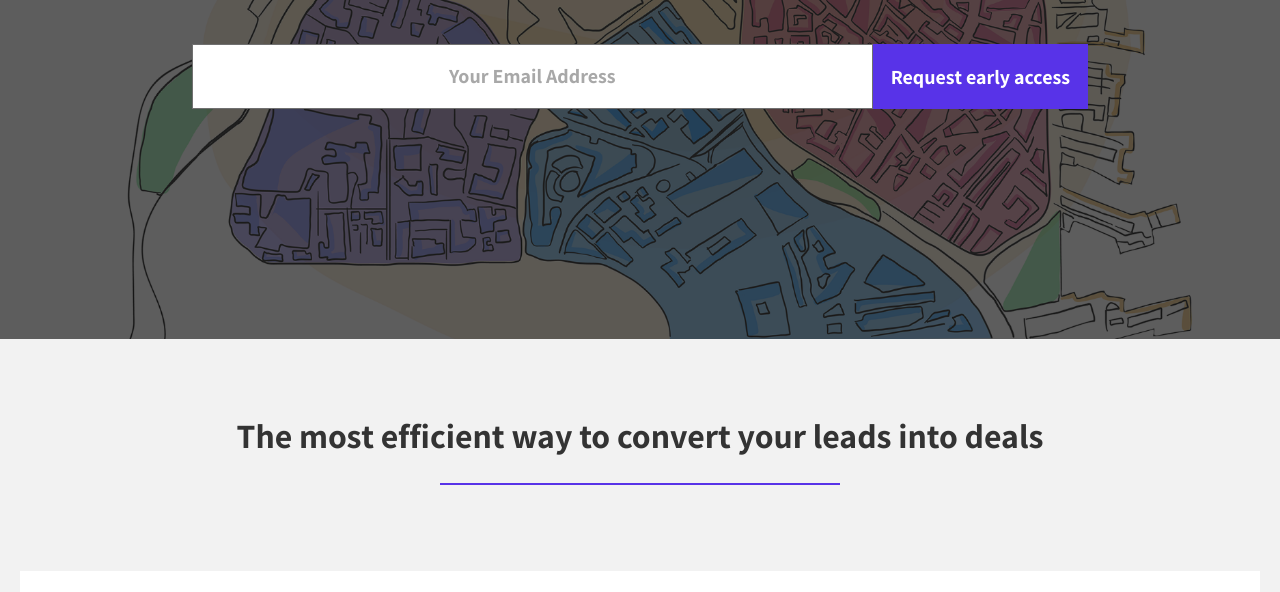
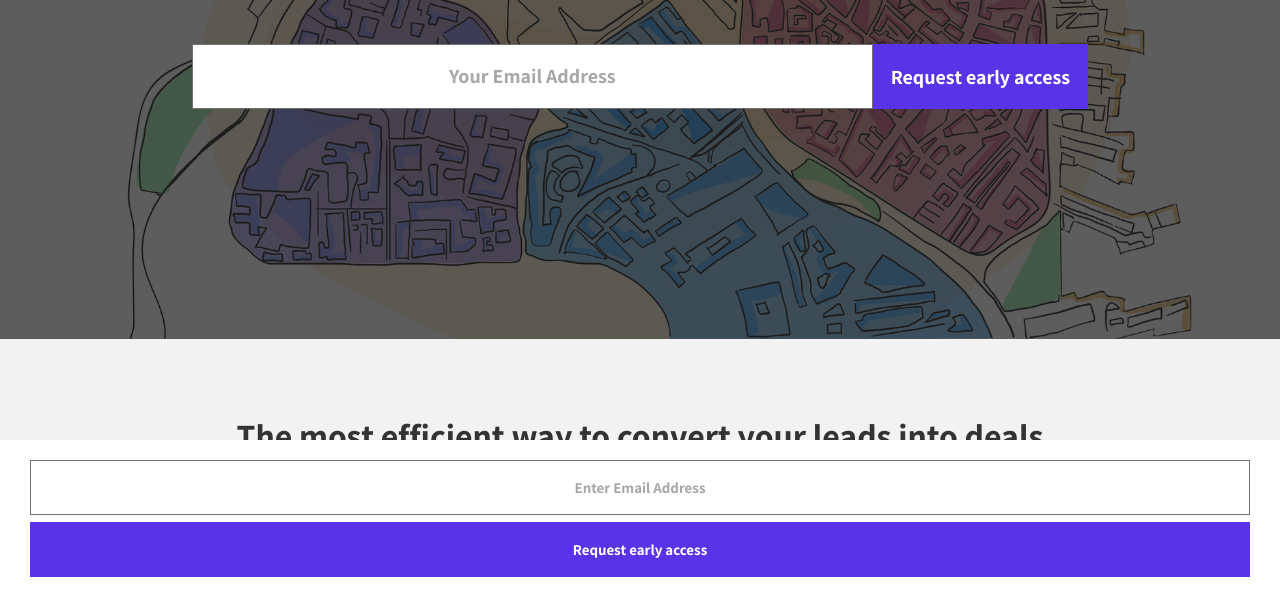
Before and after one commit to mxryabov/rentbase-test, a website: page index.html in a window 1280 px wide. Shown: the part 360-952 px from the top of the page. Drawn offline with nearby package versions, Linux system fonts and the light colour scheme; a script that the page names is missing.

Commit message:
add sticky input bottom

```diff
--- a/index.html
+++ b/index.html
@@ -88,6 +88,29 @@
             <li><a href="#convert_leads">Convert Leads</a></li>
             <li><a href="/faq">FAQ</a></li>
         </ul>
+    </div>
+    <div class="sticky_input">
+        <form action="https://therentbase.us4.list-manage.com/subscribe/post?u=0eaad2eb0fcd66838d9464575&amp;id=7af8588f27"
+              method="post" id="mc-embedded-subscribe-form" name="mc-embedded-subscribe-form"
+              class="validate" target="_blank" novalidate
+        >
+            <div id="mc_embed_signup_scroll">
+                <div class="mc-field-group">
+                    <input type="email" value="" name="EMAIL" placeholder="Enter Email Address" class="required email" id="mce-EMAIL">
+                </div>
+                <div id="mce-responses" class="clear">
+                    <div class="response" id="mce-error-response" style="display:none"></div>
+                    <div class="response" id="mce-success-response" style="display:none"></div>
+                </div>
+                <!-- real people should not fill this in and expect good things - do not remove this or risk form bot signups-->
+                <div style="position: absolute; left: -5000px;" aria-hidden="true">
+                    <input type="text" name="b_0eaad2eb0fcd66838d9464575_7af8588f27" tabindex="-1" value="">
+                </div>
+                <div class="clear">
+                    <input type="submit" value="Request early access" name="subscribe" id="mc-embedded-subscribe" class="button">
+                </div>
+            </div>
+        </form>
     </div>
 
 
--- a/js/index.js
+++ b/js/index.js
@@ -1,16 +1,28 @@
 document.addEventListener('DOMContentLoaded', function() {
     var header = $("header");
     var firstFold = $(".send_req_block")[0];
+    var sticky = $(".sticky_input");
+    var footer_position = $("footer").position().top;
 
 
     function headerOnScroll() {
         if (firstFold) {
-            if (pageYOffset > firstFold.scrollHeight) {
-                const animationType = window.screen.width < 1280 ? "bounceInDown" : "bounceInRight";
-                header.addClass("show-input");
-                header.children("form")[0].classList.add("animated", animationType)
+            if (window.screen.width < 1280) {
+                if (
+                    pageYOffset > firstFold.scrollHeight &&
+                    window.screen.height + pageYOffset < footer_position
+                ) {
+                    sticky.addClass("active");
+                } else {
+                    sticky.removeClass("active");
+                }
             } else {
-                header.removeClass("show-input");
+                if (pageYOffset > firstFold.scrollHeight) {
+                    header.addClass("show-input");
+                    header.children("form")[0].classList.add("animated", "bounceInRight")
+                } else {
+                    header.removeClass("show-input");
+                }
             }
         }
     }
--- a/sass/index.scss
+++ b/sass/index.scss
@@ -519,12 +519,21 @@ header {
         display: none;
 
     }
-
-    &.show-input {
-        height: initial;
+}
+
+.sticky_input {
+    height: 160px;
+    background-color: #fff;
+    position: fixed;
+    bottom: -160px;
+    width: 100%;
+    left: 0;
+    z-index: 100;
+    transition: bottom .3s;
     padding: 20px 30px;
 
-        div.burger, .title {display: none;}
+    &.active {bottom: 0;}
+
     form {
         display: block;
         width: 100%;
@@ -533,14 +542,13 @@ header {
             flex-direction: column;
             height: initial;
 
-                input[type=email], input[type=submit] {
+            input[type=email]:not(.browser-default), input[type=submit] {
                 width: 100%;
                 height: 55px;
                 font-size: 15px;
             }
-                input[type=email]::placeholder {
+            input[type=email]:not(.browser-default)::placeholder {
                 font-size: 15px;
-                }
             }
         }
     }
@@ -649,6 +657,7 @@ header {
     flex-direction: column;
     align-items: center;
     padding: 50px 20px;
+    overflow: hidden;
 
     h1 {
         font-size: 28px;
@@ -1535,6 +1544,8 @@ footer {
             form {
                 margin-left: auto;
                 width: initial;
+                display: block;
+                height: 45px;
 
                 &>div {
                     flex-direction: row;
@@ -1595,7 +1606,6 @@ footer {
     .send_req_block_bottom {
         padding-top: 45px;
         padding-bottom: 55px;
-        overflow: hidden;
 
         h1 {
             max-width: 500px;
```
Also changed, not shown: css/index.css, 1 other file. Lines whose indentation alone changed are shown as unchanged.
